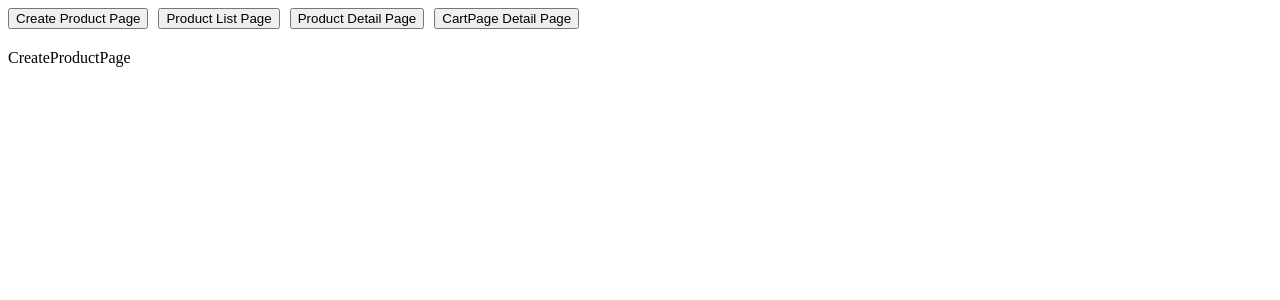
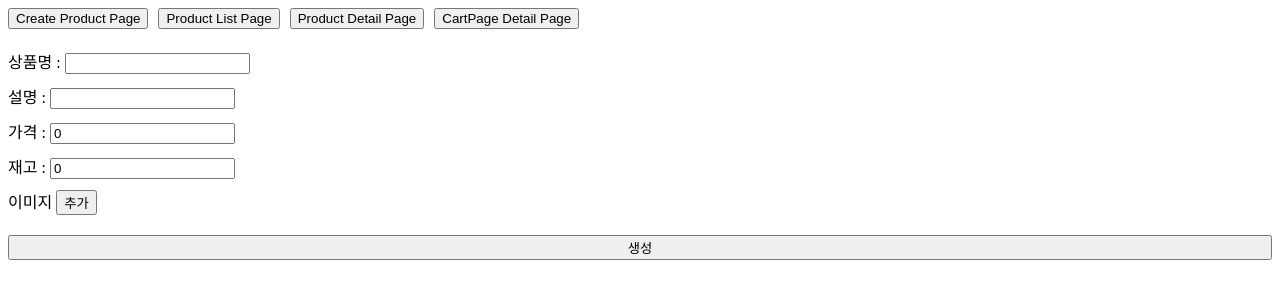
Before and after one commit to GUMBOKIM/plugo-clone, a React (Create React App) app: page /admin/product/create in a window 1280 px wide. Shown: the top 300 px of the page. Built offline with nearby package versions, Linux system fonts and the light colour scheme.

Commit message:
ProductCreate 컴포넌트 추가

```diff
--- /dev/null
+++ b/src/components/product/create/ProductCreate.style.ts
@@ -0,0 +1,7 @@
+import styled from "styled-components";
+
+export const Container = styled.div`
+  display: flex;
+  flex-direction: column;
+  gap: 10px;
+`
--- /dev/null
+++ b/src/components/product/create/ProductCreate.tsx
@@ -0,0 +1,60 @@
+import * as S from "./ProductCreate.style";
+import useProductQuery from "../../../hook/query/useProductQuery";
+import {useState} from "react";
+import {useNavigate} from "react-router-dom";
+
+const ProductCreate = () => {
+    const navigate = useNavigate();
+    const {createProduct} = useProductQuery();
+    const {mutate} = createProduct;
+
+    const [name, setName] = useState("");
+    const [desc, setDesc] = useState("");
+    const [price, setPrice] = useState(0);
+    const [stock, setStock] = useState(0);
+    const [images, setImages] = useState<string[]>([]);
+
+    const handleClickImageAdd = () => {
+        const input = prompt("이미지 url을 추가해주세요");
+        if (input !== null && input !== "") {
+            setImages((prev) => [...prev, input]);
+        }
+    }
+
+    const handleClickImageRemove = (index: number) => {
+        setImages(images.filter((_, i) => i !== index));
+    }
+
+    const handleClickCreateButton = () => {
+        mutate({
+            name,
+            desc,
+            price,
+            stock,
+            isStock: stock > 0,
+            images
+        }, {
+            onSuccess: (productId) => navigate(`/product/${productId}`)
+        })
+    }
+
+    return (
+        <S.Container>
+            <div>상품명 : <input value={name} onChange={(e) => setName(e.target.value)} type="text"/></div>
+            <div>설명 : <input value={desc} onChange={(e) => setDesc(e.target.value)} type="text"/></div>
+            <div>가격 : <input value={price} onChange={(e) => setPrice(Number(e.target.value))} type="number"/></div>
+            <div>재고 : <input value={stock} onChange={(e) => setStock(Number(e.target.value))} type="number"/></div>
+            <div>
+                <div>이미지 <button onClick={handleClickImageAdd}>추가</button></div>
+            </div>
+            {images.length > 0 && <div><span>누르면 삭제 됩니다.</span></div>}
+            <div>
+                {images.map((image, index) => <img key={image + index} width={100} height={100} src={image}
+                                                   onClick={() => handleClickImageRemove(index)}/>)}
+            </div>
+            <button type="button" onClick={handleClickCreateButton}>생성</button>
+        </S.Container>
+    )
+}
+
+export default ProductCreate;
--- a/src/page/admin/CreateProductPage.tsx
+++ b/src/page/admin/CreateProductPage.tsx
@@ -1,3 +1,5 @@
-const CreateProductPage = () => <div>CreateProductPage</div>;
+import ProductCreate from "../../components/product/create/ProductCreate";
+
+const CreateProductPage = () => <ProductCreate/>;
 
 export default CreateProductPage;
--- a/src/repository/ProductRepository.ts
+++ b/src/repository/ProductRepository.ts
@@ -8,6 +8,7 @@ class ProductAPI {
             productId: newProductId,
             ...product
         })
+        return newProductId;
     }
 
     async getProductList() {
```
